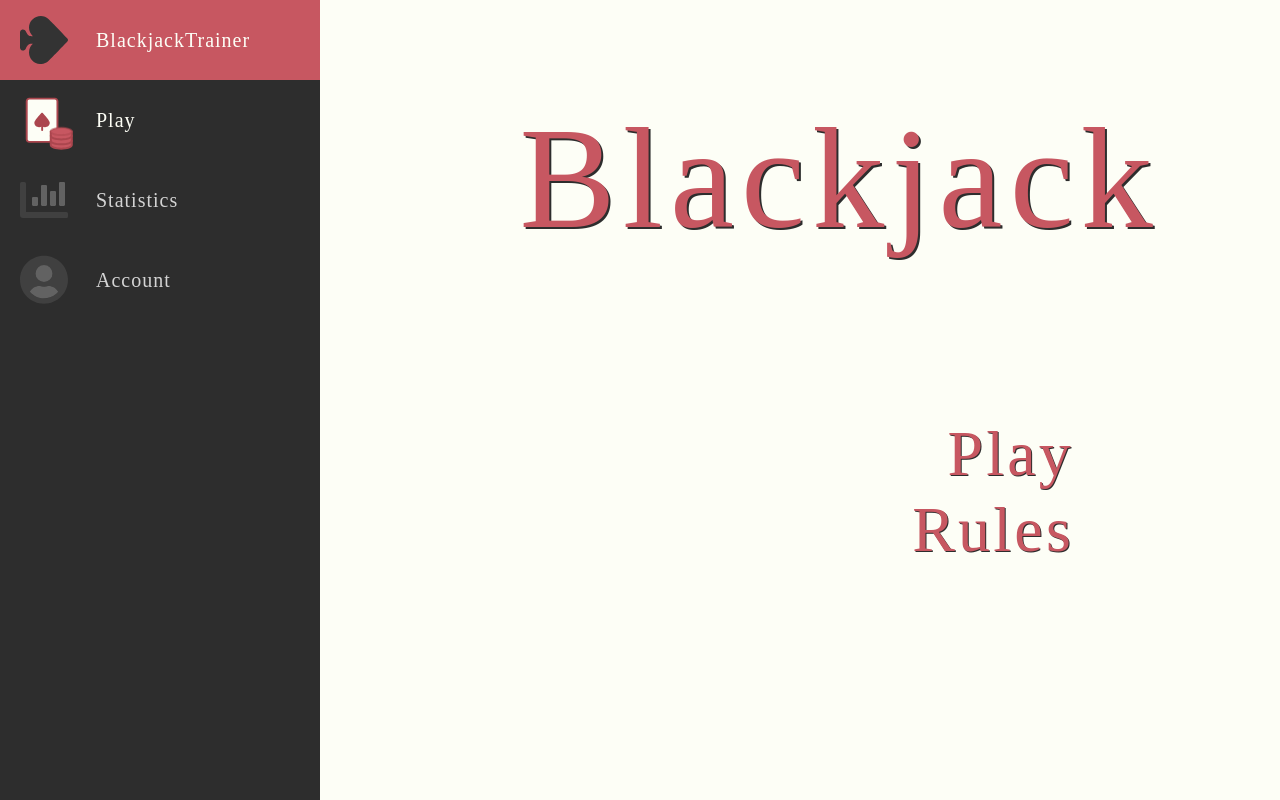
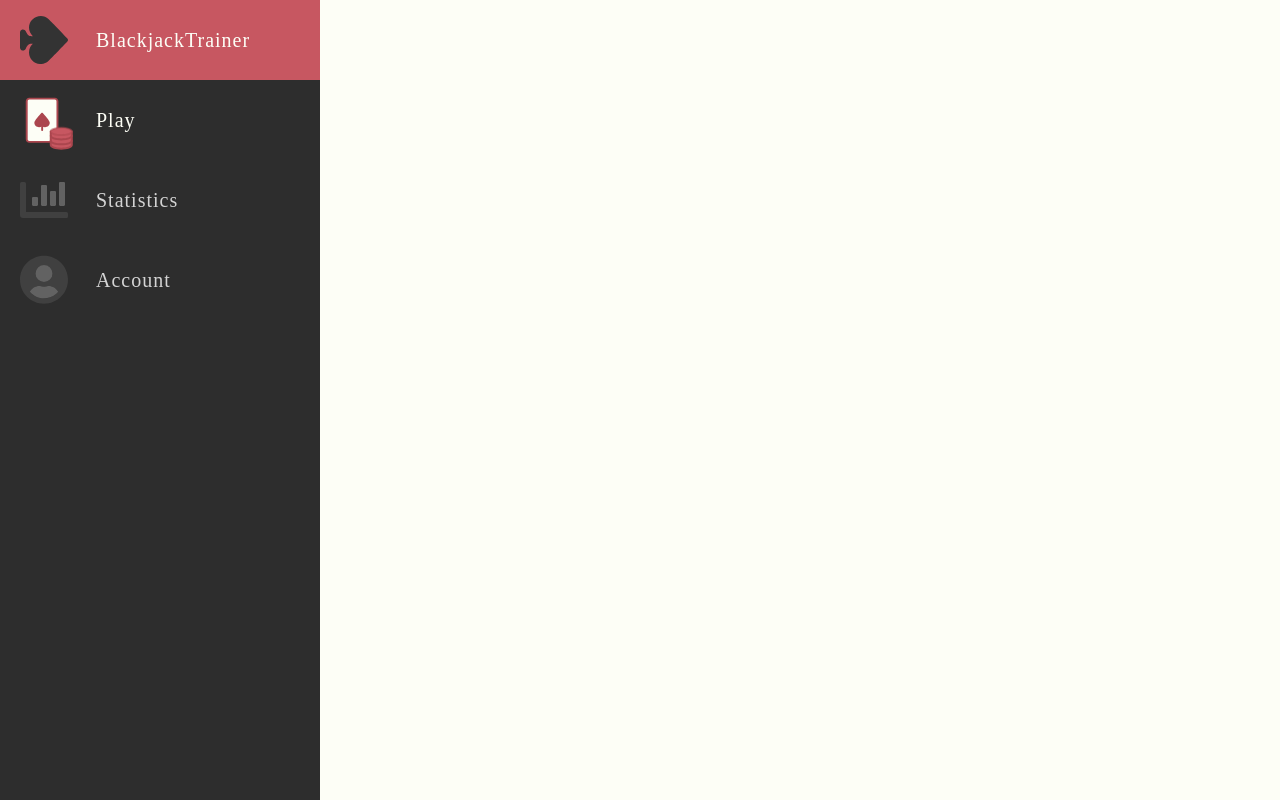
Before and after one commit to michaelgreenl/BlackjackTrainer, a Django app: page /blackjackgame/play/ in a window 1280 px wide. Run offline with Django 3.2, Linux system fonts and the light colour scheme.

Commit message:
Deleted the 'play' template styles and all html except for the navbar

```diff
--- a/BlackjackGame/static/styles/play.css
+++ /dev/null
@@ -1,70 +0,0 @@
-body {
-    display: flex;
-}
-
-/* .canvas : START */
-
-.canvas {
-    margin-left: 11vh;
-    text-shadow: 1px 1px #333333;
-    display: flex;
-    width: 100%;
-}
-
-/* .title-screen : START */
-
-.title-screen {
-    display: flex;
-    flex-direction: column;
-    width: 100%;
-    height: 100%;
-}
-
-.title-screen-logo {
-    display: flex;
-    justify-content: flex-end;
-    align-content: center;
-    flex: 1;
-    padding-right: 15vh;
-}
-
-.title-screen-logo h1 {
-    font-size: 18vh;
-    font-weight: 100;
-    letter-spacing: 0.1ch;
-    color: #C75761;
-    text-shadow: 2px 2px #2D2D2D;
-}
-
-.title-screen-buttons {
-    display: flex;
-    justify-content: flex-end;
-    flex: 1;
-    padding-right: 25vh;
-}
-
-.title-screen-list {
-    display: flex;
-    flex-direction: column;
-    align-items: flex-end;
-    list-style: none;
-}
-
-.title-list-option button {
-    margin-left: auto;
-    font-size: 8vh;
-    color: var(--text-secondary);
-    border: none;
-    background: none;
-    outline: none;
-    transition: var(--transition-speed);
-    text-shadow: 1px 1px #2D2D2D;
-}
-
-.title-list-option button:hover {
-    text-shadow: 2px 2px #2D2D2D;
-}
-
-/* .title-screen : END */
-
-/* .canvas : END */
--- a/templates/play.html
+++ b/templates/play.html
@@ -1,7 +1,6 @@
 {% load static %}
 
 <link rel="stylesheet" type="text/css" href="{% static 'styles/styles.css' %}">
-<link rel="stylesheet" type="text/css" href="{% static 'styles/play.css' %}">
 
 <!DOCTYPE html>
 <html lang="en">
@@ -11,18 +10,5 @@
 </head>
 <body>
     {% include "navbar.html" with curr_template='play'%}
-    <div class="canvas">
-        <div class="title-screen">
-            <div class="title-screen-logo">
-                <h1>Blackjack</h1>
-            </div>
-            <div class="title-screen-buttons">
-                <ul class="title-screen-list">
-                    <li class="title-list-option" id="title-option-play"><button>Play</button></li>
-                    <li class="title-list-option" id="title-option-rules"><button>Rules</button></li>
-                </ul>
-            </div>
-        </div>
-    </div>
 </body>
 </html>
```
